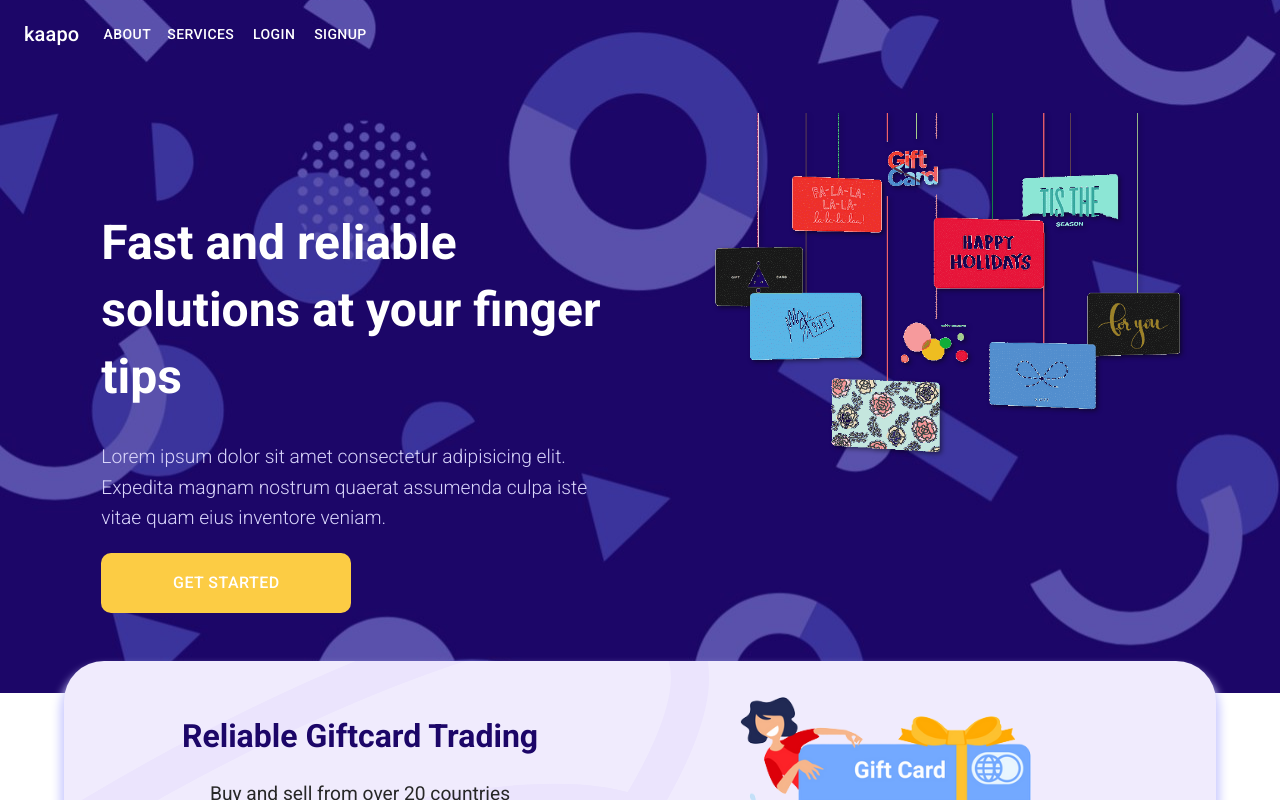
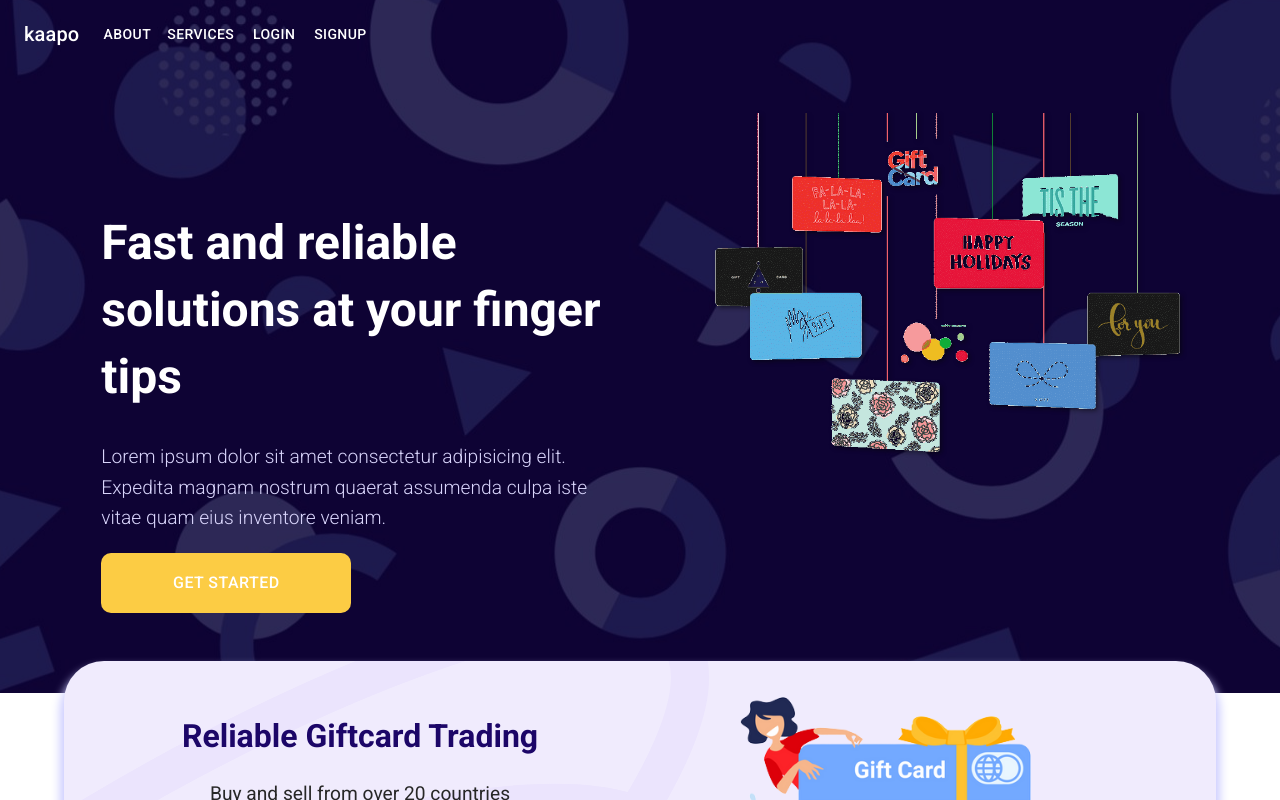
Before and after one commit to Talent-Roy/upgraded-fortnight, a React (Create React App) app: page / in a window 1280 px wide. Shown: the top 800 px of the page. Built offline with nearby package versions, Linux system fonts and the light colour scheme.

Commit message:
first commit

```diff
--- a/src/components/PageHeader.jsx
+++ b/src/components/PageHeader.jsx
@@ -3,11 +3,7 @@ import "../static/styles/components/page-header.scss";
 import { Button } from "@mui/material";
 
 const PageHeader = ({ backgroundImage }) => (
-  <div
-    className="page_header_cont"
-    style={{ backgroundImage: `url(${backgroundImage})` }}
-  >
-    <div className="overlay"></div>
+  <div className="page_header_cont">
     <div className="header_content">
       <div className="text_content box">
         <h1 className="heading_1">
--- a/src/pages/home.js
+++ b/src/pages/home.js
@@ -13,7 +13,7 @@ import Testimonials from "../components/Testimonials";
 const Home = () => {
   return (
     <div style={{ width: "100%" }}>
-      <PageHeader backgroundImage={bckgImg} />
+      <PageHeader />
       <AboutSection />
       <ServiceSection />
       {/* <Reviews /> */}
--- a/src/static/styles/components/app-section.scss
+++ b/src/static/styles/components/app-section.scss
@@ -19,8 +19,8 @@
     border-radius: 1.8em;
     padding-bottom: 3em;
     z-index: 1000;
-    // background: rgba(140, 230, 214, 1);
-    background-image: url("../../images/hero-bg.jpg");
+    background: linear-gradient(rgba(0, 0, 0, 0.5), rgba(0, 0, 0, 0.5)),
+      url("../../images//hero-bg.jpg") center center;
 
     &::before {
       content: "";
--- a/src/static/styles/components/footer.scss
+++ b/src/static/styles/components/footer.scss
@@ -8,6 +8,7 @@
   padding: 2em 0;
   background: var(--primary);
   overflow: hidden;
+
 
   .line {
     height: 5px;
--- a/src/static/styles/components/page-header.scss
+++ b/src/static/styles/components/page-header.scss
@@ -2,13 +2,8 @@
   height: fit-content;
   width: 100%;
   margin-top: -100px;
-
-  .overlay {
-    background: var(--secondary) !important;
-    overflow: hidden;
-    height: 100%;
-    z-index: 2000;
-  }
+  background: linear-gradient(rgba(0, 0, 0, 0.5), rgba(0, 0, 0, 0.5)),
+    url("../../images//hero-bg.jpg") center center;
 
   .header_content {
     width: 100%;
```
